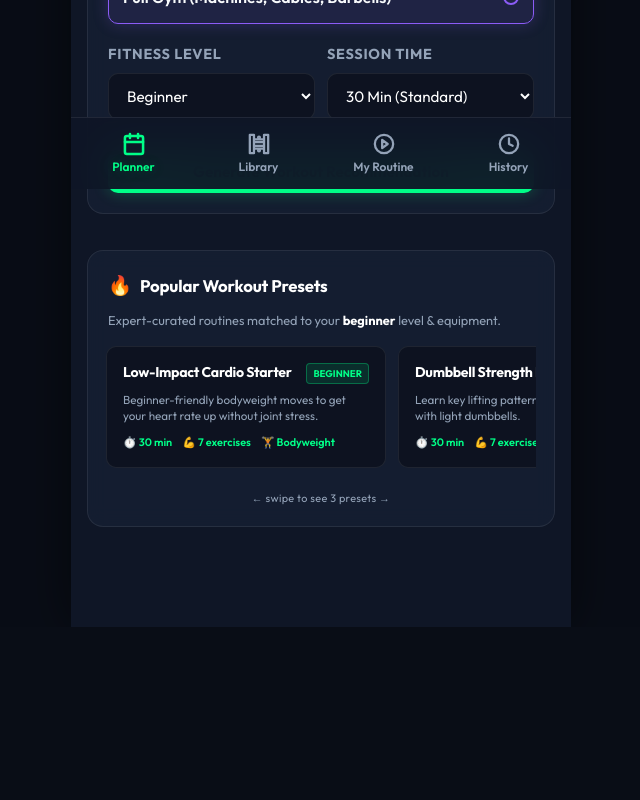
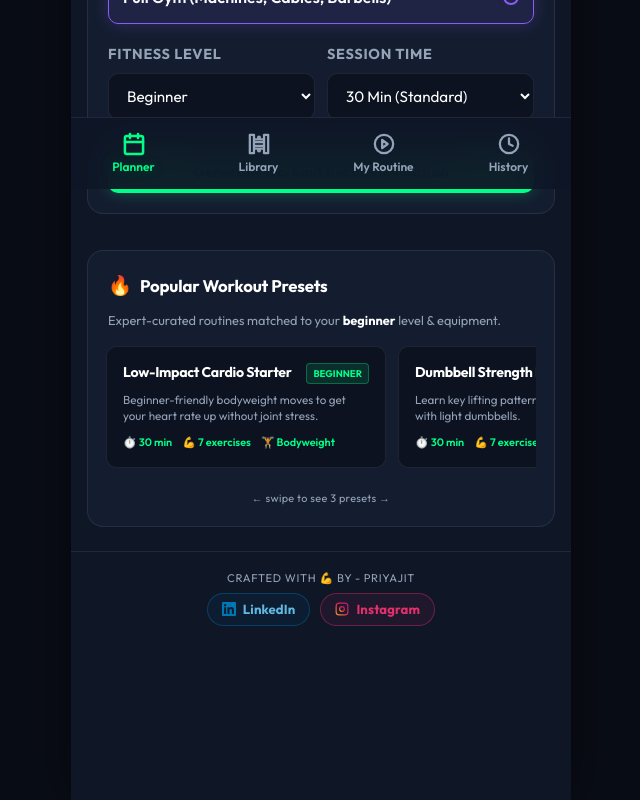
Before and after one commit to NPriyajit/fit-me, a React (Vite) app: page / in a window 1280 px wide. Shown: the part 611-1411 px from the top of the page, without its empty margins (319-959 px from the left). Before the commit the page ends 1238 px from the top, so only its background shows below. Built offline with nearby package versions, Linux system fonts and the light colour scheme.

Commit message:
feat: add creator footer with LinkedIn and Instagram links to App component

```diff
--- a/src/App.jsx
+++ b/src/App.jsx
@@ -783,6 +783,97 @@ export default function App() {
         </div>
       )}
 
+      {/* Creator Footer */}
+      <footer style={{
+        padding: "18px 20px 90px", // 90px bottom padding clears the sticky BottomNav
+        textAlign: "center",
+        borderTop: "1px solid var(--border-color)",
+        marginTop: "8px"
+      }}>
+        <p style={{ margin: "0 0 6px 0", fontSize: "0.7rem", color: "var(--text-muted)", letterSpacing: "0.06em", textTransform: "uppercase" }}>
+          Crafted with 💪 by - Priyajit
+        </p>
+        <div style={{ display: "flex", justifyContent: "center", gap: "10px", flexWrap: "wrap" }}>
+          {/* LinkedIn */}
+          <a
+            href="https://www.linkedin.com/in/n-priyajit/"
+            target="_blank"
+            rel="noopener noreferrer"
+            style={{
+              display: "inline-flex",
+              alignItems: "center",
+              gap: "7px",
+              textDecoration: "none",
+              padding: "6px 14px",
+              borderRadius: "999px",
+              border: "1px solid rgba(0, 119, 181, 0.4)",
+              background: "rgba(0, 119, 181, 0.08)",
+              transition: "var(--transition-smooth)"
+            }}
+            onMouseEnter={e => {
+              e.currentTarget.style.background = "rgba(0, 119, 181, 0.18)";
+              e.currentTarget.style.borderColor = "rgba(0, 119, 181, 0.7)";
+            }}
+            onMouseLeave={e => {
+              e.currentTarget.style.background = "rgba(0, 119, 181, 0.08)";
+              e.currentTarget.style.borderColor = "rgba(0, 119, 181, 0.4)";
+            }}
+          >
+            <svg xmlns="http://www.w3.org/2000/svg" width="14" height="14" viewBox="0 0 24 24" fill="#0077B5">
+              <path d="M20.447 20.452h-3.554v-5.569c0-1.328-.027-3.037-1.852-3.037-1.853 0-2.136 1.445-2.136 2.939v5.667H9.351V9h3.414v1.561h.046c.477-.9 1.637-1.85 3.37-1.85 3.601 0 4.267 2.37 4.267 5.455v6.286zM5.337 7.433a2.062 2.062 0 0 1-2.063-2.065 2.064 2.064 0 1 1 2.063 2.065zm1.782 13.019H3.555V9h3.564v11.452zM22.225 0H1.771C.792 0 0 .774 0 1.729v20.542C0 23.227.792 24 1.771 24h20.451C23.2 24 24 23.227 24 22.271V1.729C24 .774 23.2 0 22.222 0h.003z" />
+            </svg>
+            <span style={{ fontSize: "0.82rem", fontWeight: "700", color: "#60b8e0", letterSpacing: "0.01em" }}>
+              LinkedIn
+            </span>
+          </a>
+
+          {/* Instagram */}
+          <a
+            href="https://www.instagram.com/_npriyajit/"
+            target="_blank"
+            rel="noopener noreferrer"
+            style={{
+              display: "inline-flex",
+              alignItems: "center",
+              gap: "7px",
+              textDecoration: "none",
+              padding: "6px 14px",
+              borderRadius: "999px",
+              border: "1px solid rgba(225, 48, 108, 0.4)",
+              background: "rgba(225, 48, 108, 0.08)",
+              transition: "var(--transition-smooth)"
+            }}
+            onMouseEnter={e => {
+              e.currentTarget.style.background = "rgba(225, 48, 108, 0.18)";
+              e.currentTarget.style.borderColor = "rgba(225, 48, 108, 0.7)";
+            }}
+            onMouseLeave={e => {
+              e.currentTarget.style.background = "rgba(225, 48, 108, 0.08)";
+              e.currentTarget.style.borderColor = "rgba(225, 48, 108, 0.4)";
+            }}
+          >
+            {/* Instagram gradient icon */}
+            <svg xmlns="http://www.w3.org/2000/svg" width="14" height="14" viewBox="0 0 24 24" fill="none" stroke="url(#ig-grad)" strokeWidth="2" strokeLinecap="round" strokeLinejoin="round">
+              <defs>
+                <linearGradient id="ig-grad" x1="0%" y1="100%" x2="100%" y2="0%">
+                  <stop offset="0%" stopColor="#f09433" />
+                  <stop offset="25%" stopColor="#e6683c" />
+                  <stop offset="50%" stopColor="#dc2743" />
+                  <stop offset="75%" stopColor="#cc2366" />
+                  <stop offset="100%" stopColor="#bc1888" />
+                </linearGradient>
+              </defs>
+              <rect x="2" y="2" width="20" height="20" rx="5" ry="5" />
+              <circle cx="12" cy="12" r="4" />
+              <circle cx="17.5" cy="6.5" r="0.5" fill="url(#ig-grad)" stroke="none" />
+            </svg>
+            <span style={{ fontSize: "0.82rem", fontWeight: "700", color: "#e1306c", letterSpacing: "0.01em" }}>
+              Instagram
+            </span>
+          </a>
+        </div>
+      </footer>
+
       {/* Mobile Sticky Navigation Tabs */}
       <BottomNav
         activeTab={activeTab}
```
